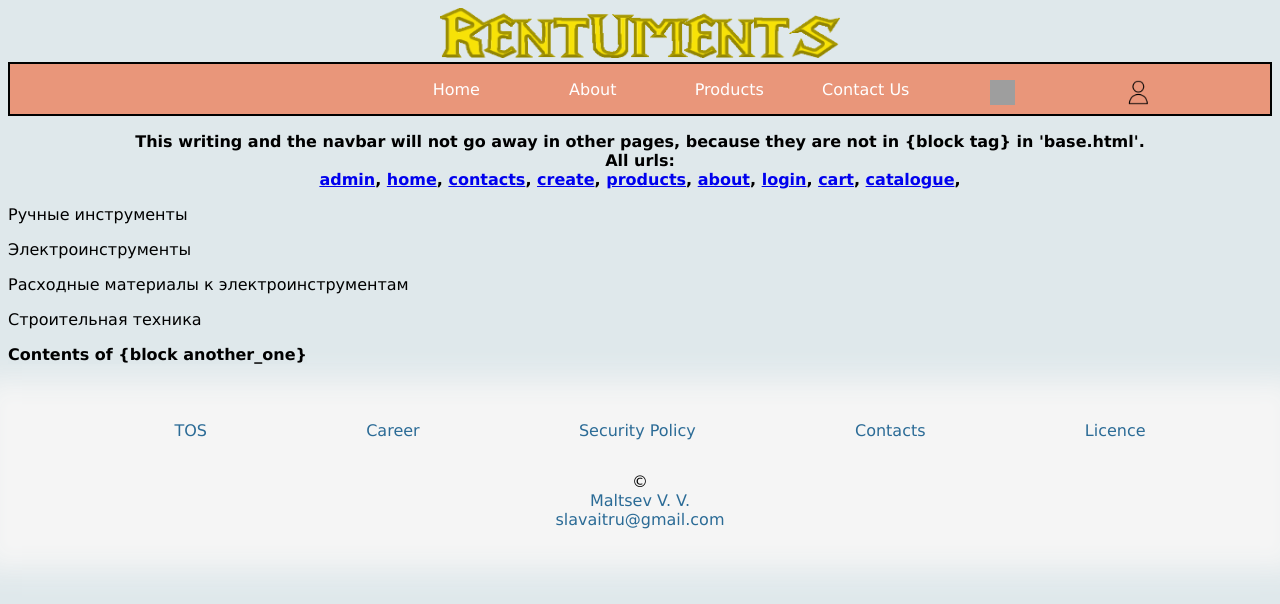
After one commit to SXHRYU/RentUments_website, a Django app: page /catalogue/ in a window 1280 px wide. The commit adds this page. Shown: the top 604 px of the page. Run offline with Django 4.2, Linux system fonts and the light colour scheme; grey boxes are pictures that could not be loaded.

Commit message:
created catalogue.html, added its' view, url in base.html and in urls.py

```diff
--- a/instruments/urls.py
+++ b/instruments/urls.py
@@ -15,7 +15,7 @@
 """
 from django.contrib import admin
 from django.urls import path
-from pages.views import home_view, contact_view, contacts_view, about_view,  cart_view
+from pages.views import home_view, contact_view, contacts_view, about_view,  cart_view, catalogue_view
 from products.views import product_detail_view, product_create_view
 from accounts.views import login_view
 
@@ -24,6 +24,7 @@
     path('', home_view, name='home'),
     path('home/', home_view, name='home'),
     path('contact/', contact_view, name='contact'),
+    path('catalogue/', catalogue_view, name='catalogue'),
     path('contacts/', contacts_view, name='contacts'),
     path('create/', product_create_view, name='create_products'),
     path('products/', product_detail_view, name='products'),
--- a/pages/views.py
+++ b/pages/views.py
@@ -20,5 +20,8 @@
 def contacts_view(request, *args, **kwargs):
     return render(request, 'contacts.html', {})
 
+def catalogue_view(request, *args, **kwargs):
+    return render(request, 'catalogue.html', {})
+
 def cart_view(request, *args, **kwargs):
     return render(request, 'cart.html', {})
--- a/templates/base.html
+++ b/templates/base.html
@@ -38,6 +38,7 @@
         <a href="../about/">about</a>,
         <a href="../login/">login</a>,
         <a href="../cart/">cart</a>,
+        <a href="../catalogue/">catalogue</a>,
         </b>
     </p>
     {% block cnt %}
--- /dev/null
+++ b/templates/catalogue.html
@@ -0,0 +1,10 @@
+{% extends 'base.html' %}
+
+{% block cnt %}
+
+<p>Ручные инструменты</p>
+<p>Электроинструменты</p>
+<p>Расходные материалы к электроинструментам</p>
+<p>Строительная техника</p>
+
+{% endblock cnt %}
```
